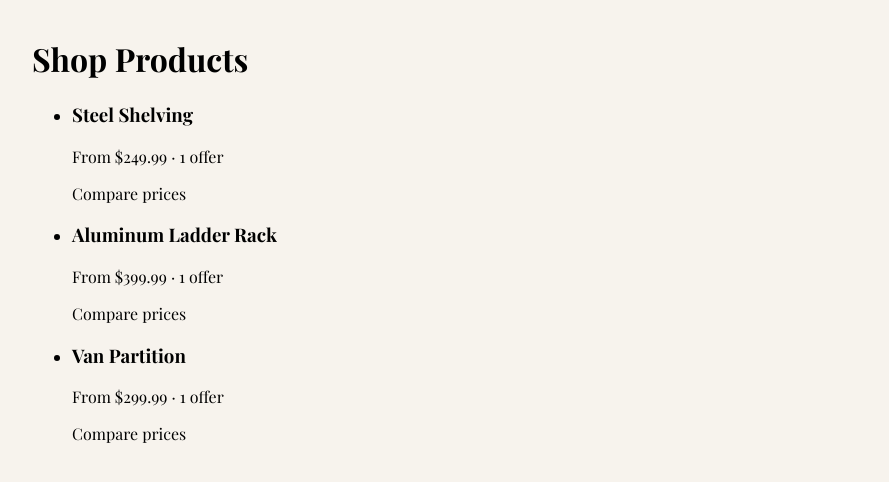
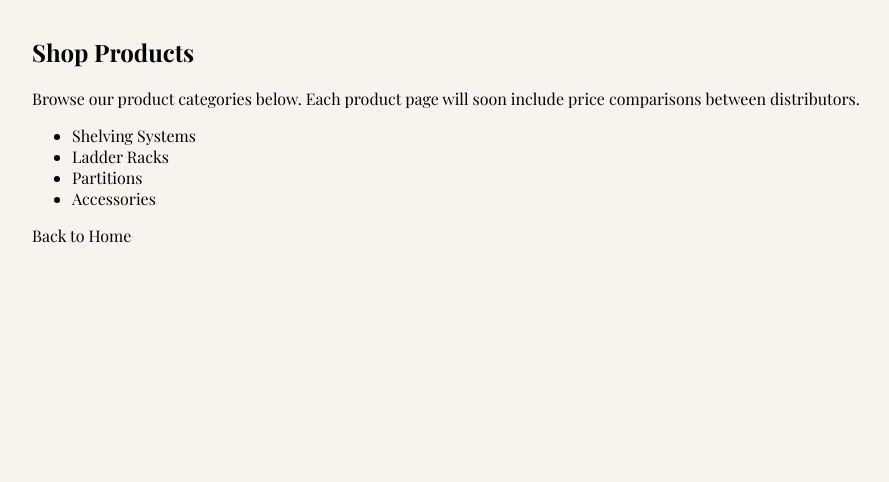
Before and after one commit to dev-verde1071/website, a Next.js app: page /shop in a window 1280 px wide. Shown: the top 482 px of the page, without its empty margins (24-913 px from the left). Built offline with nearby package versions, Linux system fonts and the light colour scheme.

Commit message:
Update and rename page.tsx to page.js

```diff
--- /dev/null
+++ b/app/shop/page.js
@@ -0,0 +1,20 @@
+import Link from "next/link";
+
+export default function ShopPage() {
+  return (
+    <main>
+      <h2>Shop Products</h2>
+      <p>
+        Browse our product categories below. Each product page will soon
+        include price comparisons between distributors.
+      </p>
+      <ul>
+        <li><Link href="#">Shelving Systems</Link></li>
+        <li><Link href="#">Ladder Racks</Link></li>
+        <li><Link href="#">Partitions</Link></li>
+        <li><Link href="#">Accessories</Link></li>
+      </ul>
+      <Link href="/" className="button">Back to Home</Link>
+    </main>
+  );
+}
--- a/app/shop/page.tsx
+++ /dev/null
@@ -1,20 +0,0 @@
-import ProductCard from "../components/ProductCard";
-
-const mockProducts = [
-  { id: 1, name: "Steel Shelving", vendorItems: [{ priceCents: 24999 }] },
-  { id: 2, name: "Aluminum Ladder Rack", vendorItems: [{ priceCents: 39999 }] },
-  { id: 3, name: "Van Partition", vendorItems: [{ priceCents: 29999 }] }
-];
-
-export default function ShopPage() {
-  return (
-    <div className="space-y-6">
-      <h1 className="text-3xl font-bold">Shop Products</h1>
-      <ul className="grid grid-cols-1 md:grid-cols-3 gap-6">
-        {mockProducts.map((p) => (
-          <ProductCard key={p.id} v={p} />
-        ))}
-      </ul>
-    </div>
-  );
-}
```
